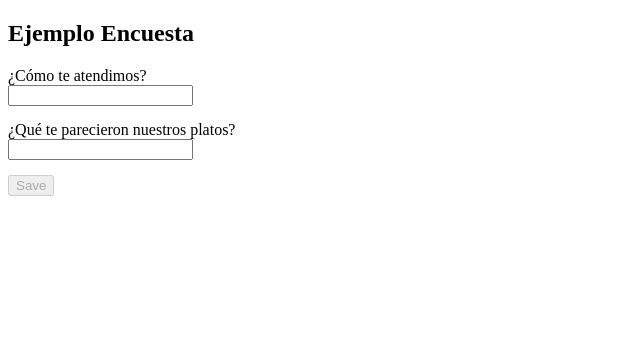
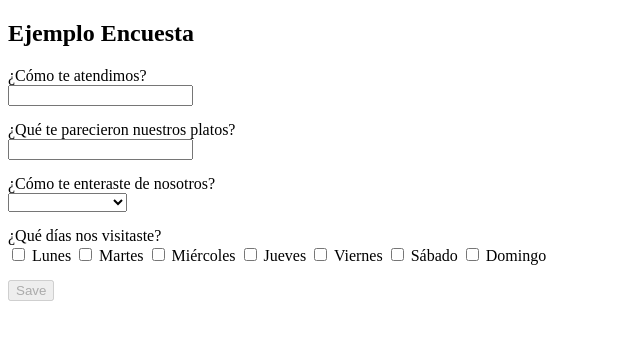
Before and after one commit to martinorue/FormularioEncuesta, an Angular app: page / in a window 1280 px wide. Shown: the top 340 px of the page, without its empty margins (0-640 px from the left). Built offline with nearby package versions, Linux system fonts and the light colour scheme; data requests are answered from the project's data file.

Commit message:
funciona post con el feedback de la encuesta

```diff
--- a/db.json
+++ b/db.json
@@ -16,6 +16,60 @@
           "textoPregunta": "¿Qué te parecieron nuestros platos?",
           "requerido": true,
           "orden": 2
+        },
+        {
+          "tipo": "SeleccionUnica",
+          "id": 3,
+          "textoPregunta": "¿Cómo te enteraste de nosotros?",
+          "requerido": true,
+          "orden": 3,
+          "opciones": [
+            {
+              "id": "1",
+              "value": "Redes sociales"
+            },
+            {
+              "id": "2",
+              "value": "Recomendación"
+            }
+          ]
+        },
+        {
+          "tipo": "OpcionMultiple",
+          "id": 4,
+          "textoPregunta": "¿Qué días nos visitaste?",
+          "requerido": false,
+          "orden": 4,
+          "opciones": [
+            {
+              "opcionId": "1",
+              "value": "Lunes"
+            },
+            {
+              "opcionId": "2",
+              "value": "Martes"
+            },
+            {
+              "opcionId": "3",
+              "value": "Miércoles"
+            },
+            {
+              "opcionId": "4",
+              "value": "Jueves"
+            },
+            {
+              "opcionId": "5",
+              "value": "Viernes"
+            },
+            {
+              "opcionId": "6",
+              "value": "Sábado"
+            },
+            {
+              "opcionId": "7",
+              "value": "Domingo"
+            }
+          ]
         }
       ]
     }
@@ -37,13 +91,44 @@
       "Respuestas": [
         {
           "RespuestaID": 0,
-          "TextoRespuesta": "res1",
-          "TipoPregunta": "TextoLibre"
+          "FechaHoraContestada": "2021-12-09T18:38:36.758Z",
+          "TipoPregunta": "TextoLibre",
+          "PreguntaID": 1,
+          "TextoRespuesta": "maravillosamente bien"
         },
         {
           "RespuestaID": 0,
-          "TextoRespuesta": "res2",
-          "TipoPregunta": "TextoLibre"
+          "FechaHoraContestada": "2021-12-09T18:38:36.758Z",
+          "TipoPregunta": "TextoLibre",
+          "PreguntaID": 2,
+          "TextoRespuesta": "muy buenos"
+        },
+        {
+          "RespuestaID": 0,
+          "FechaHoraContestada": "2021-12-09T18:38:36.758Z",
+          "TipoPregunta": "SeleccionUnica",
+          "PreguntaID": 3,
+          "TextoRespuesta": "Redes sociales"
+        },
+        {
+          "RespuestaID": 0,
+          "FechaHoraContestada": "2021-12-09T18:38:36.758Z",
+          "TipoPregunta": "OpcionMultiple",
+          "PreguntaID": 4,
+          "OpcionesSeleccionadas": [
+            {
+              "OpcionID": "1",
+              "OpcionTexto": "Lunes"
+            },
+            {
+              "OpcionID": "4",
+              "OpcionTexto": "Jueves"
+            },
+            {
+              "OpcionID": "7",
+              "OpcionTexto": "Domingo"
+            }
+          ]
         }
       ]
     }
--- a/src/app/domain/feedbackEncuesta.ts
+++ b/src/app/domain/feedbackEncuesta.ts
@@ -3,12 +3,12 @@ import { Respuesta } from "./respuesta";
 export class FeedbackEncuesta {
     public id: number;
     public EncuestaID: number;
-    // Denominacion: string;
-    // FechaInicio: string;
-    // FechaFin: string;
-    // CantidadEncuestados: number;
-    // Estado: string;
-    // Objetivo: string;
+    Denominacion!: string;
+    FechaInicio!: string;
+    FechaFin!: string;
+    CantidadEncuestados!: number;
+    Estado!: string;
+    Objetivo!: string;
     public Respuestas: Respuesta<string>[];
 
     constructor(
--- a/src/app/domain/pregunta.ts
+++ b/src/app/domain/pregunta.ts
@@ -6,7 +6,7 @@ export class Pregunta {
   orden: number;
   tipo: string | undefined;
 
-  opciones: { opcionId: string, value: string, checked: boolean }[];
+  opciones: { opcionId: number, value: string, checked: boolean }[];
 
   constructor(opciones: {
     value?: string;
@@ -15,7 +15,7 @@ export class Pregunta {
     requerido?: boolean;
     orden?: number;
     controlType?: string;
-    opciones?: { opcionId: string, value: string, checked: boolean }[];
+    opciones?: { opcionId: number, value: string, checked: boolean }[];
   } = {}) {
     this.value = opciones.value || undefined;
     this.id = opciones.id || '';
--- a/src/app/domain/respuesta.ts
+++ b/src/app/domain/respuesta.ts
@@ -1,11 +1,14 @@
 export class Respuesta<T>{
     value: T | undefined;
     RespuestaID: number = 0;
+    FechaHoraContestada: string;
     TipoPregunta: string | undefined;
-    TextoRespuesta!: string;
+    PreguntaID: number;
 
-    constructor(TextoRespuesta: string, TipoPregunta: string | undefined){
-        this.TextoRespuesta = TextoRespuesta;
-        this.TipoPregunta = TipoPregunta || undefined;
+    constructor(fechaHoraContestada: string, tipoPregunta: string | undefined, preguntaID: number){
+        this.FechaHoraContestada = fechaHoraContestada;
+        this.TipoPregunta = tipoPregunta || undefined;
+        this.PreguntaID = preguntaID;
+
     }
 }
--- /dev/null
+++ b/src/app/domain/respuestaOpcionMultiple.ts
@@ -0,0 +1,10 @@
+import { Respuesta } from "./respuesta";
+
+export class RespuestaOpcionMultiple extends Respuesta<string> {
+    OpcionesSeleccionadas!: {OpcionID: number, OpcionTexto: string}[];
+
+    constructor(fechaHoraContestada: string, tipoPregunta: string | undefined, preguntaID: number, opcionesSeleccionadas: {OpcionID: number, OpcionTexto: string}[]){
+        super(fechaHoraContestada, tipoPregunta, preguntaID);
+        this.OpcionesSeleccionadas = opcionesSeleccionadas;
+    }
+}
--- /dev/null
+++ b/src/app/domain/respuestaSeleccionUnica.ts
@@ -0,0 +1,10 @@
+import { Respuesta } from "./respuesta";
+
+export class RespuestaSeleccionUnica extends Respuesta<string>{
+    TextoRespuesta!: string;
+
+    constructor(fechaHoraContestada: string, tipoPregunta: string | undefined, preguntaID: number, textoRespuesta: string){
+        super(fechaHoraContestada, tipoPregunta, preguntaID);
+        this.TextoRespuesta = textoRespuesta;
+    }
+}
--- /dev/null
+++ b/src/app/domain/respuestaTextoLibre.ts
@@ -0,0 +1,10 @@
+import { Respuesta } from "./respuesta";
+
+export class RespuestaTextoLibre extends Respuesta<string>{
+    TextoRespuesta!: string;
+
+    constructor(fechaHoraContestada: string, tipoPregunta: string | undefined, preguntaID: number, textoRespuesta: string){
+        super(fechaHoraContestada, tipoPregunta, preguntaID);
+        this.TextoRespuesta = textoRespuesta;
+    }
+}
--- a/src/app/dynamic-form-pregunta/dynamic-form-pregunta.component.html
+++ b/src/app/dynamic-form-pregunta/dynamic-form-pregunta.component.html
@@ -12,7 +12,7 @@
 
       <div *ngSwitchCase="'OpcionMultiple'">
         <label *ngFor="let opcion of pregunta.opciones">
-          <input [type]="'checkbox'" [id]="opcion.opcionId" [formArrayName]="pregunta.id" [checked]="opcion.checked"> {{opcion.value}}
+          <input [type]="'checkbox'" [id]="opcion.opcionId" [formArrayName]="pregunta.id" [checked]="opcion.checked" (click)="chequeado(opcion.opcionId)" > {{opcion.value}}
         </label>
       </div>
 
--- a/src/app/dynamic-form-pregunta/dynamic-form-pregunta.component.ts
+++ b/src/app/dynamic-form-pregunta/dynamic-form-pregunta.component.ts
@@ -11,6 +11,14 @@ export class DynamicFormPreguntaComponent {
   @Input() pregunta!: Pregunta;
   @Input() form!: FormGroup;
 
+  chequeado(opcionId: number){
+    for(let opcion of this.pregunta.opciones){
+      if(opcion.opcionId == opcionId){
+        opcion.checked = !opcion.checked;
+        console.log(opcion.checked);
+      }
+    }
+  }
 
 
   get isValid() {
--- a/src/app/dynamic-form/dynamic-form.component.ts
+++ b/src/app/dynamic-form/dynamic-form.component.ts
@@ -8,6 +8,9 @@ import { Respuesta } from '../domain/respuesta';
 import { PreguntaControlService } from '../services/pregunta-control.service';
 import { PreguntaService } from '../services/pregunta.service';
 import { RespuestService } from '../services/respuesta.service';
+import { RespuestaOpcionMultiple } from '../domain/respuestaOpcionMultiple';
+import { RespuestaTextoLibre } from '../domain/respuestaTextoLibre';
+import { RespuestaSeleccionUnica } from '../domain/respuestaSeleccionUnica';
 
 @Component({
   selector: 'app-dynamic-form',
@@ -19,8 +22,8 @@ export class DynamicFormComponent implements OnInit, OnChanges {
   @Input() preguntas: Pregunta[] | null = [];
   encuesta!: Encuesta;
   form!: FormGroup;
+  pregunta!: Pregunta;
   respuestas!: string;
-  pregunta!: Pregunta;
   feedback!: string;
   checked!: boolean;
   respuestaSubmit!: FeedbackEncuesta;
@@ -36,8 +39,6 @@ export class DynamicFormComponent implements OnInit, OnChanges {
   }
 
   onSubmit() {
-    //mensaje al cliente
-    //que solo traiga las opciones checked == true
     this.respuestas = JSON.stringify(this.form.getRawValue());
 
     this.feedback = this.form.value;
@@ -45,56 +46,46 @@ export class DynamicFormComponent implements OnInit, OnChanges {
     let textoRespuesta = [];
     let valorRespuesta = '';
 
-    let primeraPregunta = this.preguntas ? [0] : Pregunta;
-
-
     for (let c in ctrls) {
       valorRespuesta = this.form.get(c)?.value;
-      textoRespuesta.push(new Respuesta<string>(valorRespuesta, this.obtenerTipo(c)));
+      let preguntaId = c;
+      const d = new Date();
+      let fechaHoraContestada = d.toISOString();
+      let tipoPregunta = this.obtenerTipo(c);
+
+      if(tipoPregunta == 'TextoLibre'){
+        textoRespuesta.push(new RespuestaTextoLibre(fechaHoraContestada, tipoPregunta, +preguntaId, valorRespuesta));
+      }else if(tipoPregunta == 'SeleccionUnica'){
+        textoRespuesta.push(new RespuestaSeleccionUnica(fechaHoraContestada, tipoPregunta, +preguntaId, valorRespuesta));
+      }
+      else if(tipoPregunta == 'OpcionMultiple'){
+        let opcionesSeleccionadas = this.obtenerOpcionesSeleccionadas(c);
+        textoRespuesta.push(new RespuestaOpcionMultiple(fechaHoraContestada, tipoPregunta, +preguntaId, opcionesSeleccionadas));
+      }
     }
 
     let id = 2; //json server precisa un id
     const respuesta = new FeedbackEncuesta(id, this.encuesta.EncuestaID, textoRespuesta);
 
+    this.guardarRespuesta(respuesta);
+  }
 
-    //const ctrls_key = this.form.controls.key;
-
-    /*for(let c in ctrls){
-      console.log(c);
+  obtenerOpcionesSeleccionadas(c: string): {OpcionID: number, OpcionTexto: string}[] {
+    let opcionesSeleccionadas = [];
+    let pos = +c;
+    if(this.preguntas !== null){
+      for(let opcion of this.preguntas[pos-1].opciones){
+        if(opcion.checked == true){
+          opcionesSeleccionadas.push({OpcionID: opcion.opcionId, OpcionTexto: opcion.value});
+        }
+      }
     }
-    1
-    2
-    */
-
-    // console.log(this.respuestas);
-    // {"1":"res1","2":"res2"}
-
-
-
-
-    // console.log(this.respuestas);
-    //this.form.valueChanges.subscribe(data => this.respuestas = data);
-    // if (this.preguntas !== null) {
-    //   for (let p of this.preguntas) {
-    //     if (p.tipo == 'OpcionMultiple') {
-    //       for (let o of p.opciones) {
-    //         if (o.checked == true) {
-    //           console.log(o.value);
-    //         }
-    //       }
-    //     }
-    //   }
-    // }
-
-    this.guardarRespuesta(respuesta);
-
-
+    return opcionesSeleccionadas;
   }
 
   obtenerTipo(c: string): string | undefined {
     let pos = +c;
-    console.log(pos);
-    if(this.preguntas !== null){
+    if (this.preguntas !== null) {
       return this.preguntas[pos-1].tipo || undefined;
     }
     return '';
```
